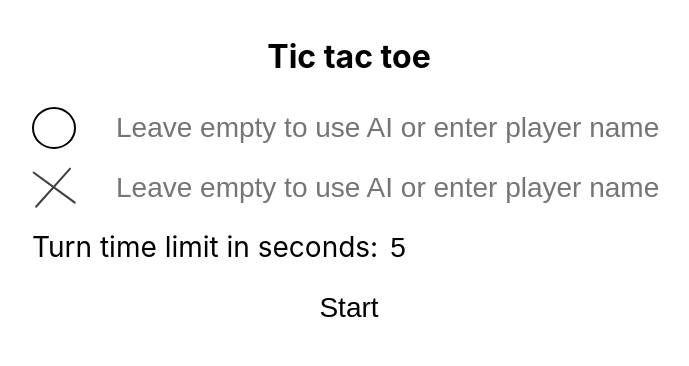
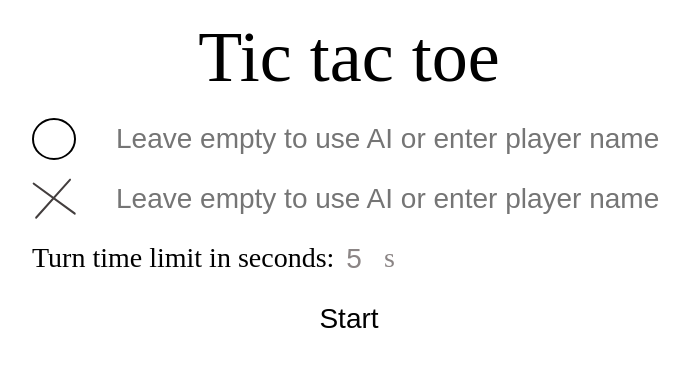
Before and after one commit to lightme-fan/tic-tac-toe, a React (Create React App) app: page / in a window 1280 px wide. Shown: the top 366 px of the page, without its empty margins (291-980 px from the left). Built offline with nearby package versions, Linux system fonts and the light colour scheme.

Commit message:
Human vs human

```diff
--- a/src/App.tsx
+++ b/src/App.tsx
@@ -1,6 +1,5 @@
 import './App.css'
 import MainContainer from './container/MainContainer'
-import EndedGame from './Pages/EndedGame'
 import Home from './Pages/Home'
 
 function App() {
--- a/src/Pages/Game.tsx
+++ b/src/Pages/Game.tsx
@@ -1,11 +1,11 @@
 import styled from 'styled-components'
 import Button from '../components/Button/Button'
 import Squares from '../components/Square/Squares'
+import { fontSize } from '../container/MainContainer'
 import useTicTacToe from '../customHooks/useTicTacToe'
 
 const Game = () => {
   const {
-    boardState,
     player,
     crossBar,
     position,
@@ -62,6 +62,13 @@ const Gaming = styled.div`
   gap: 30px;
   position: relative;
 
+  h4 {
+    ${fontSize}
+    font-weight: 400;
+    margin: 0;
+    font-size: 24px;
+  }
+
   h4,
   p {
     text-align: center;
--- a/src/components/Header/Header.tsx
+++ b/src/components/Header/Header.tsx
@@ -7,6 +7,17 @@ function Header() {
 
 const Text = styled.h1`
   text-align: center;
+  margin: 0;
+  font-size: 72px;
+  font-weight: 400;
+  color: #000000;
+  padding-bottom: 10px;
+
+  @media (max-width: 538px) {
+    font-size: 2rem;
+    line-height: 47px;
+    padding-bottom: 48px;
+  }
 `
 
 export default Header
--- a/src/components/Timer/Timer.tsx
+++ b/src/components/Timer/Timer.tsx
@@ -12,6 +12,7 @@ const Timer: React.FC<TimerProps> = ({ value, onChange }) => {
     <TimerStyle>
       <span>Turn time limit in seconds:</span>
       <input type='text' value={value} onChange={onChange} />
+      <SecondUnit>s</SecondUnit>
     </TimerStyle>
   )
 }
@@ -19,12 +20,14 @@ const Timer: React.FC<TimerProps> = ({ value, onChange }) => {
 const TimerStyle = styled.div`
   display: flex;
   ${fontSize}
+  position: relative;
 
   input {
     width: 18%;
     margin-left: 10px;
     border: none;
     ${fontSize}
+    color: #8B8585;
 
     &:hover,
     &:focus {
@@ -32,5 +35,14 @@ const TimerStyle = styled.div`
     }
   }
 `
+const SecondUnit = styled.span`
+  position: absolute;
+  left: 352px;
+  color: #8b8585;
+
+  @media (max-width: 538px) {
+    left: 222px;
+  }
+`
 
 export default Timer
--- a/src/container/MainContainer.tsx
+++ b/src/container/MainContainer.tsx
@@ -22,6 +22,16 @@ const MainContainer: React.FC = ({ children }) => {
 }
 
 const Container = styled.div`
+  @font-face {
+    font-family: 'Usuazi Hosomozi';
+    src: url('.../fonts/Usuazi-Hosomozi.woff2') format('woff2'),
+      url('.../fonts/Usuazi-Hosomozi.woff') format('woff');
+    font-weight: normal;
+    font-style: normal;
+    font-display: swap;
+  }
+
+  font-family: 'sans-serif';
   max-width: 900px;
   margin: auto;
   padding: 16px;
@@ -31,7 +41,7 @@ const Wrapper = styled.div`
   transition: all 1s ease-out;
   display: flex;
   flex-direction: column;
-  gap: 44px;
+  gap: 4px;
 
   form {
     max-width: 634px;
--- a/src/customHooks/useTicTacToe.tsx
+++ b/src/customHooks/useTicTacToe.tsx
@@ -78,7 +78,7 @@ function useTicTacToe() {
     event: React.MouseEvent<HTMLButtonElement>,
     index: number
   ) {
-    if (index < 0 || index > 9) return
+    if (index < 0 || index > 9 || winner) return
     const newBoard = [...boards]
     newBoard.splice(index, 1, turn)
     setBoards(newBoard)
@@ -89,7 +89,8 @@ function useTicTacToe() {
 
   function winningFunc() {
     let winningPositionsIndex = 0
-    let winner: string = ''
+    let winner: string | null = ''
+    let isDraw: boolean = false
 
     while (winningPositionsIndex < winnerState.winPosition.length && !winner) {
       const boardPositionsToCheck =
@@ -99,27 +100,32 @@ function useTicTacToe() {
       )
 
       const checkingValue = boardValuesToCheck[0]
-      const isFinished = boardValuesToCheck.every(
+      let isFinished = boardValuesToCheck.every(
         (value) => value === checkingValue && checkingValue
       )
+
+      const drawGame = new Set(boardValuesToCheck).size !== 1
+      if (
+        boardValuesToCheck[0] !== '' &&
+        boardValuesToCheck[1] !== '' &&
+        boardValuesToCheck[2] !== '' &&
+        drawGame === true
+      ) {
+        isDraw = true
+      }
 
       winner = !isFinished ? null : checkingValue
       winningPositionsIndex++
     }
 
     if (winner) {
-      setWinner(winner === 'X' ? player.second_player : player.first_player)
+      setWinner(winner === 'X' ? player.first_player : player.second_player)
       dispatch(getWinner(winner))
     }
-
-    // if (winner === 'X') {
-    //   setFirstPlayerScore(firstPlayerScore + 1)
-    //   dispatch(getFirstPlayerScore(firstPlayerScore + 1))
-    // }
-    // if (winner === 'Y') {
-    //   setSecondPlayerScore(secondPlayerScore + 1)
-    //   dispatch(getSecondPlayerScore(secondPlayerScore + 1))
-    // }
+    if (isDraw === true) {
+      setIsDraw(true)
+      dispatch(getDrawGame())
+    }
   }
 
   function horizontalBar() {
@@ -128,32 +134,27 @@ function useTicTacToe() {
       dispatch(getHorizontal(true))
       setPosition('142px')
       dispatch(getPosition('142px'))
-    }
-    if (boards[3] === 'X' && boards[4] === 'X' && boards[5] === 'X') {
+    } else if (boards[3] === 'X' && boards[4] === 'X' && boards[5] === 'X') {
       setIsHorizontal(true)
       dispatch(getHorizontal(true))
       setPosition('245px')
       dispatch(getPosition('245px'))
-    }
-    if (boards[6] === 'X' && boards[7] === 'X' && boards[8] === 'X') {
+    } else if (boards[6] === 'X' && boards[7] === 'X' && boards[8] === 'X') {
       setIsHorizontal(true)
       dispatch(getHorizontal(true))
       setPosition('350px')
       dispatch(getPosition('350px'))
-    }
-    if (boards[0] === 'O' && boards[1] === 'O' && boards[2] === 'O') {
+    } else if (boards[0] === 'O' && boards[1] === 'O' && boards[2] === 'O') {
       setIsHorizontal(true)
       dispatch(getHorizontal(true))
       setPosition('142px')
       dispatch(getPosition('142px'))
-    }
-    if (boards[3] === 'O' && boards[4] === 'O' && boards[5] === 'O') {
+    } else if (boards[3] === 'O' && boards[4] === 'O' && boards[5] === 'O') {
       setIsHorizontal(true)
       dispatch(getHorizontal(true))
       setPosition('245px')
       dispatch(getPosition('245px'))
-    }
-    if (boards[6] === 'O' && boards[7] === 'O' && boards[8] === 'O') {
+    } else if (boards[6] === 'O' && boards[7] === 'O' && boards[8] === 'O') {
       setIsHorizontal(true)
       dispatch(getHorizontal(true))
       setPosition('350px')
@@ -167,32 +168,27 @@ function useTicTacToe() {
       dispatch(getVertical(true))
       setPosition('16%')
       dispatch(getPosition('16%'))
-    }
-    if (boards[1] === 'X' && boards[4] === 'X' && boards[7] === 'X') {
+    } else if (boards[1] === 'X' && boards[4] === 'X' && boards[7] === 'X') {
       setIsVertical(true)
       dispatch(getVertical(true))
       setPosition('50%')
       dispatch(getPosition('50%'))
-    }
-    if (boards[2] === 'X' && boards[5] === 'X' && boards[8] === 'X') {
+    } else if (boards[2] === 'X' && boards[5] === 'X' && boards[8] === 'X') {
       setIsVertical(true)
       dispatch(getVertical(true))
       setPosition('84%')
       dispatch(getPosition('84%'))
-    }
-    if (boards[0] === 'O' && boards[3] === 'O' && boards[6] === 'O') {
+    } else if (boards[0] === 'O' && boards[3] === 'O' && boards[6] === 'O') {
       setIsVertical(true)
       dispatch(getVertical(true))
       setPosition('16%')
       dispatch(getPosition('18%'))
-    }
-    if (boards[1] === 'O' && boards[4] === 'O' && boards[7] === 'O') {
+    } else if (boards[1] === 'O' && boards[4] === 'O' && boards[7] === 'O') {
       setIsVertical(true)
       dispatch(getVertical(true))
       setPosition('50%')
       dispatch(getPosition('50%'))
-    }
-    if (boards[2] === 'O' && boards[5] === 'O' && boards[8] === 'O') {
+    } else if (boards[2] === 'O' && boards[5] === 'O' && boards[8] === 'O') {
       setIsVertical(true)
       dispatch(getVertical(true))
       setPosition('84%')
@@ -206,20 +202,17 @@ function useTicTacToe() {
       dispatch(getDiagonal(true))
       setPosition('-45deg')
       dispatch(getPosition('-45deg'))
-    }
-    if (boards[2] === 'X' && boards[4] === 'X' && boards[6] === 'X') {
+    } else if (boards[2] === 'X' && boards[4] === 'X' && boards[6] === 'X') {
       setIsDiagonal(true)
       dispatch(getDiagonal(true))
       setPosition('45deg')
       dispatch(getPosition('45deg'))
-    }
-    if (boards[0] === 'O' && boards[4] === 'O' && boards[8] === 'O') {
+    } else if (boards[0] === 'O' && boards[4] === 'O' && boards[8] === 'O') {
       setIsDiagonal(true)
       dispatch(getDiagonal(true))
       setPosition('-45deg')
       dispatch(getPosition('-45deg'))
-    }
-    if (boards[2] === 'O' && boards[4] === 'O' && boards[6] === 'O') {
+    } else if (boards[2] === 'O' && boards[4] === 'O' && boards[6] === 'O') {
       setIsDiagonal(true)
       dispatch(getDiagonal(true))
       setPosition('45deg')
@@ -228,7 +221,6 @@ function useTicTacToe() {
   }
 
   function handleRestartButton(heading: string) {
-    let title = heading
     dispatch(setStartGame())
     dispatch(getTimer(timing.toString()))
     setBoards(Array(9).fill(''))
@@ -243,19 +235,16 @@ function useTicTacToe() {
     dispatch(getVertical(false))
     dispatch(getDiagonal(false))
     setTiming(time)
-    title = `${
+    heading = `${
       turn === 'X' ? player.first_player : player.second_player
     }'s turn`
   }
-
-  console.log('firstPlayerScore', firstPlayerScore)
 
   const handleRebootBtn = () => {
     setFirstPlayer('')
     setSecondPlayer('')
     setTimer('0')
     dispatch(getButtonLabel('Start'))
-    // dispatch(getScore('0'))
   }
 
   useEffect(() => {
@@ -266,7 +255,6 @@ function useTicTacToe() {
         })
       }
     }, 1000)
-
     winningFunc()
     horizontalBar()
     verticalBar()
@@ -280,7 +268,6 @@ function useTicTacToe() {
     turn,
     timing,
     winner,
-    isDraw,
     firstPlayerScore,
     secondPlayerScore,
     player.first_player,
```
Also changed, not shown: src/Pages/EndedGame.tsx (deleted, +0 -16 lines), src/fonts/Usuazi-Hosomozi.woff (added), src/fonts/Usuazi-Hosomozi.woff2 (added).
